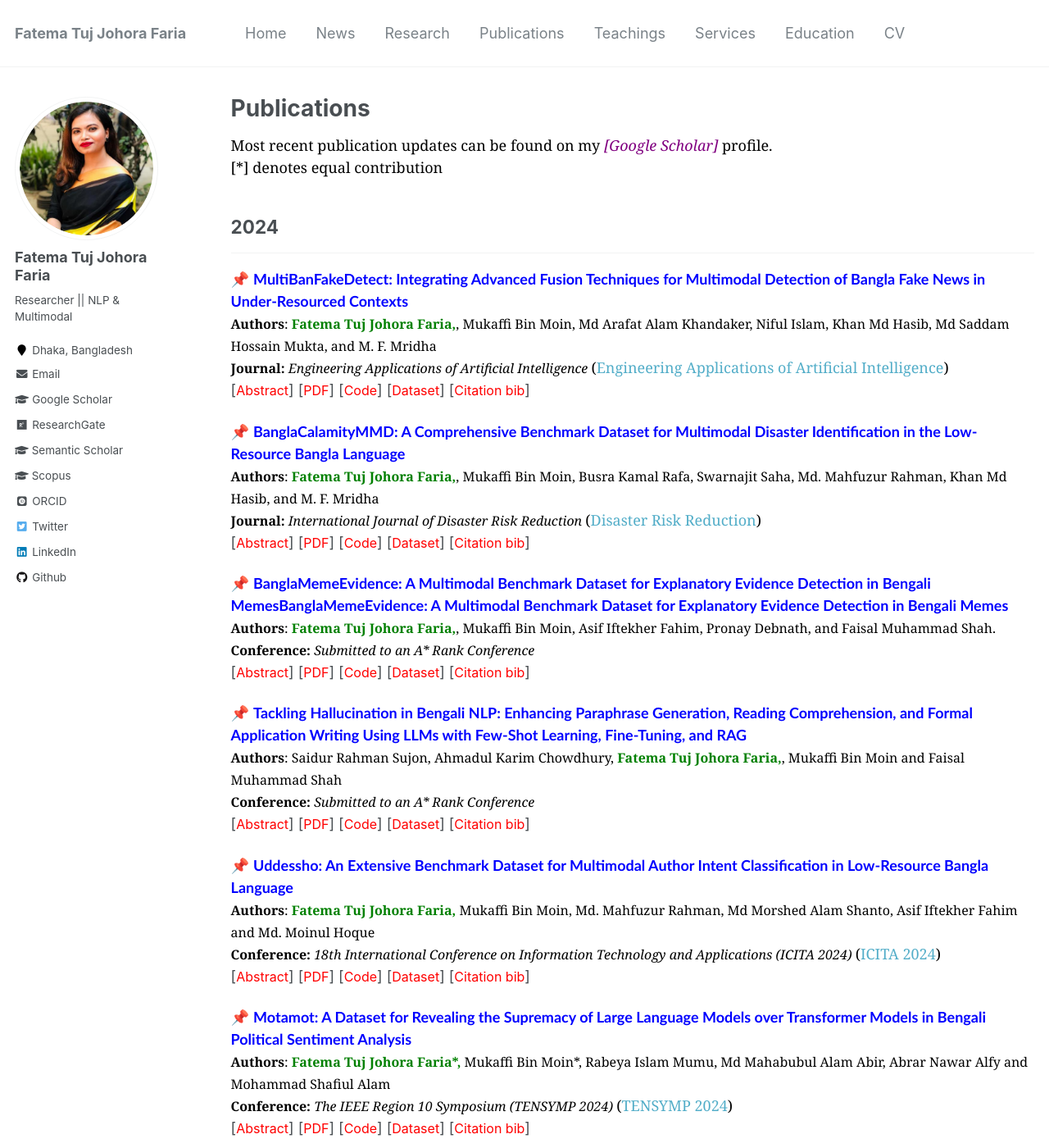
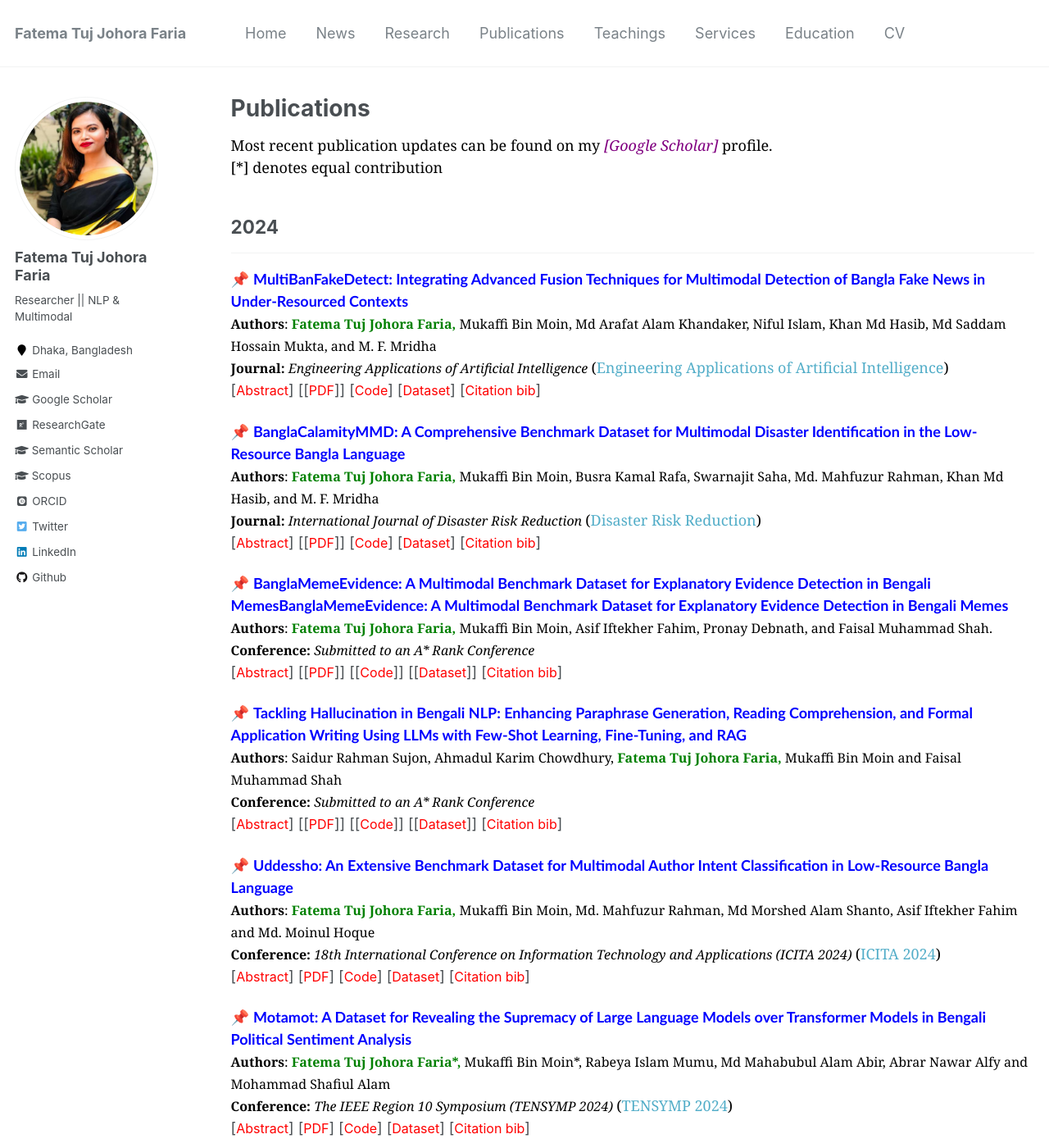
Before and after one commit to fatemafaria142/fatemafaria142.github.io, a Jekyll site: the page built from _pages/publications.md, in a window 1280 px wide and 1400 px high. Shown: the whole window at 82% size. Built offline with Jekyll 4.4.1, drawn with Linux system fonts in a browser that asks for light colours; some web fonts are replaced.

Commit message:
Update publications.md

```diff
--- a/_pages/publications.md
+++ b/_pages/publications.md
@@ -15,14 +15,14 @@
 <!-- Paper 10 -->
 📌 [<span style="color:blue;font-family:Trebuchet MS;">**MultiBanFakeDetect: Integrating Advanced Fusion Techniques for Multimodal Detection of Bangla Fake News in Under-Resourced Contexts**</span>]()<br>
 <span style="color:black;font-family:Georgia">
-	<font size="3"><strong>Authors</strong>: <strong style="color:green">Fatema Tuj Johora Faria,</strong>, Mukaffi Bin Moin, Md Arafat Alam Khandaker, Niful Islam, Khan Md Hasib, Md Saddam Hossain Mukta, and M. F. Mridha</font>
+	<font size="3"><strong>Authors</strong>: <strong style="color:green">Fatema Tuj Johora Faria,</strong> Mukaffi Bin Moin, Md Arafat Alam Khandaker, Niful Islam, Khan Md Hasib, Md Saddam Hossain Mukta, and M. F. Mridha</font>
 </span>
 <br>
 <span style="color:black;font-family:Georgia">
 	<font size="3"><strong>Journal:</strong><em> Engineering Applications of Artificial Intelligence </em></font>  ([Engineering Applications of Artificial Intelligence](https://www.sciencedirect.com/journal/engineering-applications-of-artificial-intelligence))
 </span>
 <br>
-[<a style="color:red;" href="#" onclick="$('#Disaster_abstract').toggle();return false;"><font size="3">Abstract</font></a>] [[<span style ="color:red"><font size="3">PDF</font></span>]()] [[<span style ="color:red"><font size="3">Code</font></span>](https://github.com/fatemafaria142/MultiBanFakeDetect-An-Extensive-Benchmark-Dataset-for-Multimodal-Bangla-Fake-News-Detection)] [[<span style ="color:red"><font size="3">Dataset</font></span>](https://data.mendeley.com/datasets/7dggbjn5sd/1)] [<a style="color:red;" href="#" onclick="$('#Disaster_bib').toggle();return false;"><font size="3">Citation bib</font></a>]
+[<a style="color:red;" href="#" onclick="$('#Disaster_abstract').toggle();return false;"><font size="3">Abstract</font></a>] [[<span style ="color:red"><font size="3">PDF</font></span>]] [[<span style ="color:red"><font size="3">Code</font></span>](https://github.com/fatemafaria142/MultiBanFakeDetect-An-Extensive-Benchmark-Dataset-for-Multimodal-Bangla-Fake-News-Detection)] [[<span style ="color:red"><font size="3">Dataset</font></span>](https://data.mendeley.com/datasets/k5pbz9795f/1)] [<a style="color:red;" href="#" onclick="$('#Disaster_bib').toggle();return false;"><font size="3">Citation bib</font></a>]
 
 <div id="" class="bib" style="display:none;">
 	<pre>
@@ -39,14 +39,14 @@
 <!-- Paper 09 -->
 📌 [<span style="color:blue;font-family:Trebuchet MS;">**BanglaCalamityMMD: A Comprehensive Benchmark Dataset for Multimodal Disaster Identification in the Low-Resource Bangla Language**</span>]()<br>
 <span style="color:black;font-family:Georgia">
-	<font size="3"><strong>Authors</strong>: <strong style="color:green">Fatema Tuj Johora Faria,</strong>, Mukaffi Bin Moin, Busra Kamal Rafa, Swarnajit Saha, Md. Mahfuzur Rahman, Khan Md Hasib, and M. F. Mridha</font>
+	<font size="3"><strong>Authors</strong>: <strong style="color:green">Fatema Tuj Johora Faria,</strong> Mukaffi Bin Moin, Busra Kamal Rafa, Swarnajit Saha, Md. Mahfuzur Rahman, Khan Md Hasib, and M. F. Mridha</font>
 </span>
 <br>
 <span style="color:black;font-family:Georgia">
 	<font size="3"><strong>Journal:</strong><em> International Journal of Disaster Risk Reduction </em></font>  ([Disaster Risk Reduction](https://www.sciencedirect.com/journal/international-journal-of-disaster-risk-reduction))
 </span>
 <br>
-[<a style="color:red;" href="#" onclick="$('#Disaster_abstract').toggle();return false;"><font size="3">Abstract</font></a>] [[<span style ="color:red"><font size="3">PDF</font></span>]()] [[<span style ="color:red"><font size="3">Code</font></span>](https://github.com/Mukaffi28/BanglaCalamityMMD-A-Comprehensive-Benchmark-Dataset-for-Multimodal-Disaster-Identification)] [[<span style ="color:red"><font size="3">Dataset</font></span>](https://data.mendeley.com/datasets/7dggbjn5sd/1)] [<a style="color:red;" href="#" onclick="$('#Disaster_bib').toggle();return false;"><font size="3">Citation bib</font></a>]
+[<a style="color:red;" href="#" onclick="$('#Disaster_abstract').toggle();return false;"><font size="3">Abstract</font></a>] [[<span style ="color:red"><font size="3">PDF</font></span>]] [[<span style ="color:red"><font size="3">Code</font></span>](https://github.com/Mukaffi28/BanglaCalamityMMD-A-Comprehensive-Benchmark-Dataset-for-Multimodal-Disaster-Identification)] [[<span style ="color:red"><font size="3">Dataset</font></span>](https://data.mendeley.com/datasets/7dggbjn5sd/1)] [<a style="color:red;" href="#" onclick="$('#Disaster_bib').toggle();return false;"><font size="3">Citation bib</font></a>]
 
 <div id="" class="bib" style="display:none;">
 	<pre>
@@ -63,14 +63,14 @@
 <!-- Paper 08 -->
 📌 [<span style="color:blue;font-family:Trebuchet MS;">**BanglaMemeEvidence: A Multimodal Benchmark Dataset for Explanatory Evidence Detection in Bengali MemesBanglaMemeEvidence: A Multimodal Benchmark Dataset for Explanatory Evidence Detection in Bengali Memes**</span>]()<br>
 <span style="color:black;font-family:Georgia">
-	<font size="3"><strong>Authors</strong>: <strong style="color:green">Fatema Tuj Johora Faria,</strong>, Mukaffi Bin Moin, Asif Iftekher Fahim, Pronay Debnath, and Faisal Muhammad Shah.</font>
+	<font size="3"><strong>Authors</strong>: <strong style="color:green">Fatema Tuj Johora Faria,</strong> Mukaffi Bin Moin, Asif Iftekher Fahim, Pronay Debnath, and Faisal Muhammad Shah.</font>
 </span>
 <br>
 <span style="color:black;font-family:Georgia">
 	<font size="3"><strong>Conference:</strong><em> Submitted to an A* Rank Conference </em></font>
 </span>
 <br>
-[<a style="color:red;" href="#" onclick="$('#Meme2024_abstract').toggle();return false;"><font size="3">Abstract</font></a>] [[<span style ="color:red"><font size="3">PDF</font></span>]()] [[<span style ="color:red"><font size="3">Code</font></span>]()] [[<span style ="color:red"><font size="3">Dataset</font></span>]()] [<a style="color:red;" href="#" onclick="$('#Meme2024_bib').toggle();return false;"><font size="3">Citation bib</font></a>]
+[<a style="color:red;" href="#" onclick="$('#Meme2024_abstract').toggle();return false;"><font size="3">Abstract</font></a>] [[<span style ="color:red"><font size="3">PDF</font></span>]] [[<span style ="color:red"><font size="3">Code</font></span>]] [[<span style ="color:red"><font size="3">Dataset</font></span>]] [<a style="color:red;" href="#" onclick="$('#Meme2024_bib').toggle();return false;"><font size="3">Citation bib</font></a>]
 
 <div id="" class="bib" style="display:none;">
 	<pre>
@@ -89,14 +89,14 @@
 <!-- Paper 07 -->
 📌 [<span style="color:blue;font-family:Trebuchet MS;">**Tackling Hallucination in Bengali NLP: Enhancing Paraphrase Generation, Reading Comprehension, and Formal Application Writing Using LLMs with Few-Shot Learning, Fine-Tuning, and RAG**</span>]()<br>
 <span style="color:black;font-family:Georgia">
-	<font size="3"><strong>Authors</strong>: Saidur Rahman Sujon, Ahmadul Karim Chowdhury, <strong style="color:green">Fatema Tuj Johora Faria,</strong>, Mukaffi Bin Moin and Faisal Muhammad Shah</font>
+	<font size="3"><strong>Authors</strong>: Saidur Rahman Sujon, Ahmadul Karim Chowdhury, <strong style="color:green">Fatema Tuj Johora Faria,</strong> Mukaffi Bin Moin and Faisal Muhammad Shah</font>
 </span>
 <br>
 <span style="color:black;font-family:Georgia">
 	<font size="3"><strong>Conference:</strong><em> Submitted to an A* Rank Conference </em></font>
 </span>
 <br>
-[<a style="color:red;" href="#" onclick="$('#Tack2024_abstract').toggle();return false;"><font size="3">Abstract</font></a>] [[<span style ="color:red"><font size="3">PDF</font></span>]()] [[<span style ="color:red"><font size="3">Code</font></span>]()] [[<span style ="color:red"><font size="3">Dataset</font></span>]()] [<a style="color:red;" href="#" onclick="$('#Tack2024_bib').toggle();return false;"><font size="3">Citation bib</font></a>]
+[<a style="color:red;" href="#" onclick="$('#Tack2024_abstract').toggle();return false;"><font size="3">Abstract</font></a>] [[<span style ="color:red"><font size="3">PDF</font></span>]] [[<span style ="color:red"><font size="3">Code</font></span>]] [[<span style ="color:red"><font size="3">Dataset</font></span>]] [<a style="color:red;" href="#" onclick="$('#Tack2024_bib').toggle();return false;"><font size="3">Citation bib</font></a>]
 
 <div id="" class="bib" style="display:none;">
 	<pre>
```
